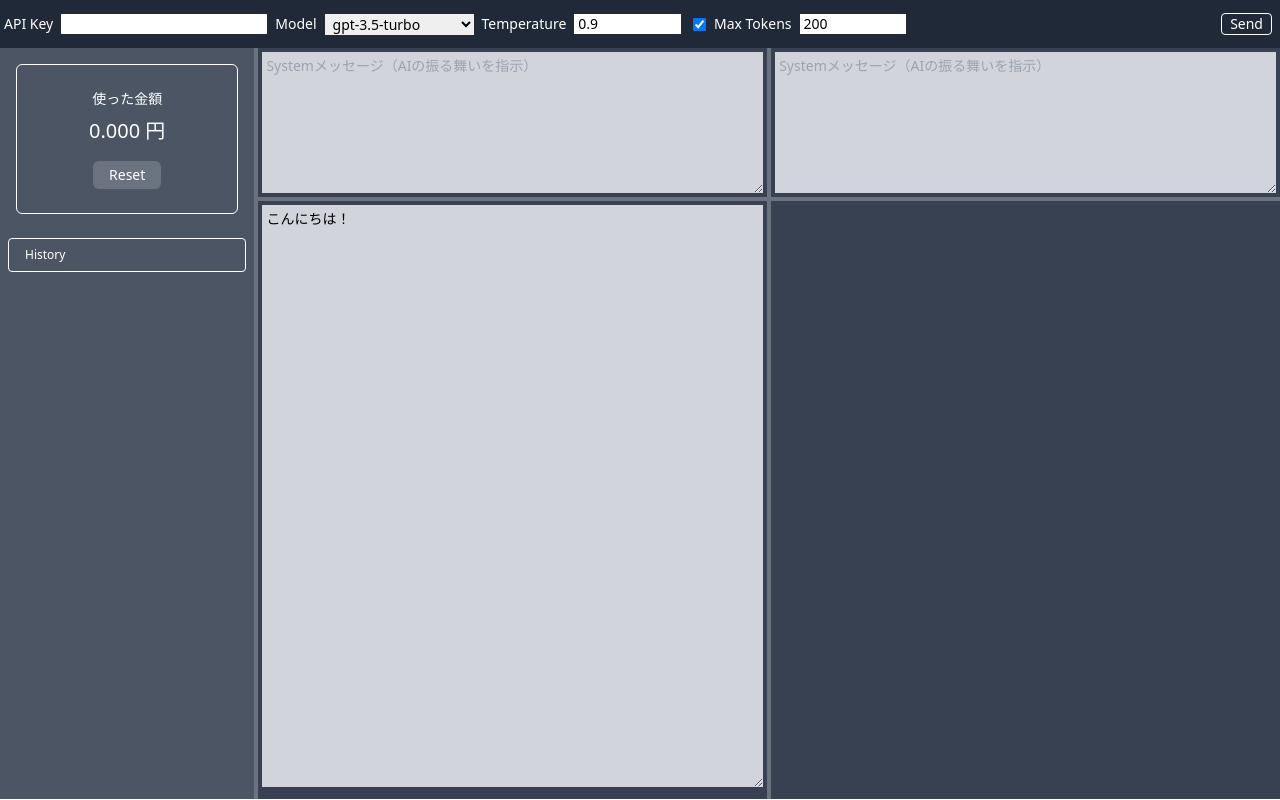
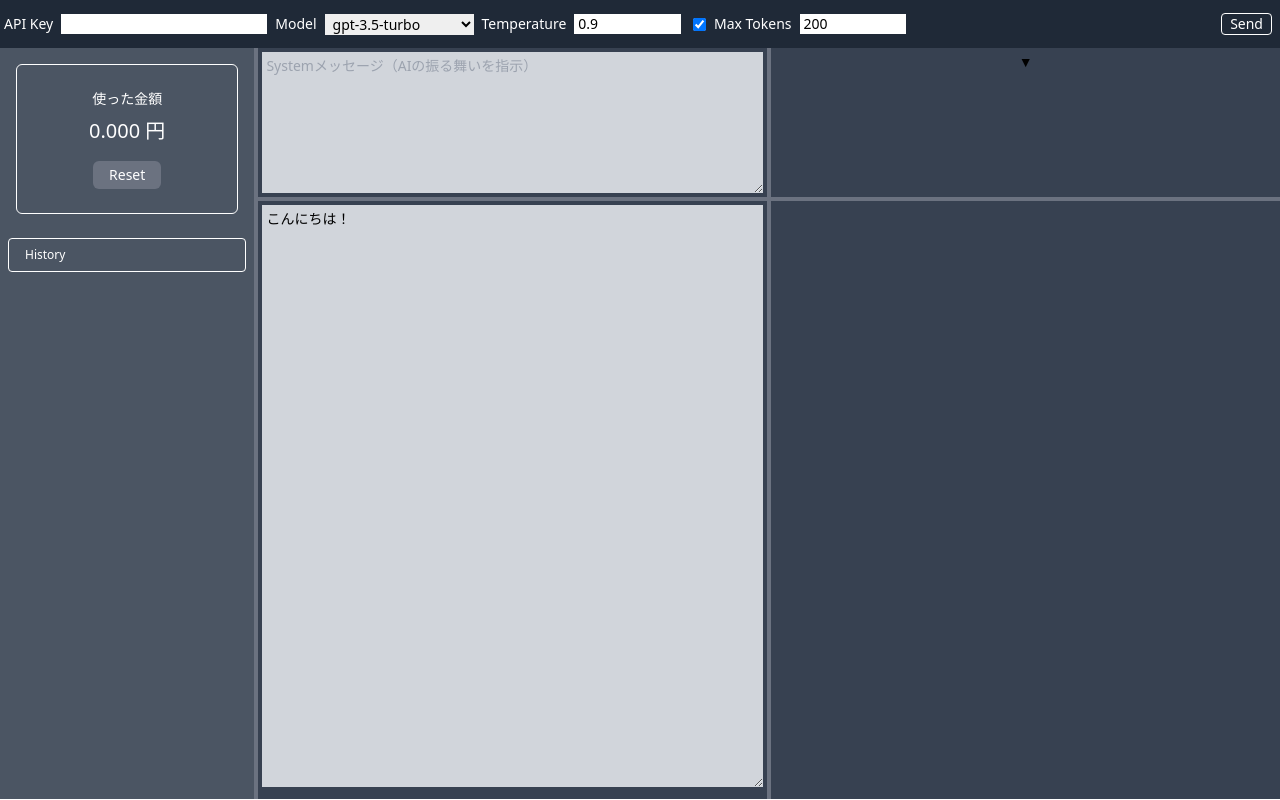
Before and after one commit to kou72/chatgpt-poster, a Next.js app: page / in a window 1280 px wide. Built offline with nearby package versions, Linux system fonts and the light colour scheme.

Commit message:
index.tsxファイルで、右上に表示するコンポーネントをSystemTextAreaからPresentChatsに変更
index.tsx
- 右上に表示するコンポーネントをSystemTextAreaからPresentChatsに変更

```diff
--- a/pages/index.tsx
+++ b/pages/index.tsx
@@ -18,7 +18,7 @@ const Home = () => {
         sidebar={<Sidebar />}
         leftTop={<SystemTextArea />}
         leftBottom={<UserTextArea />}
-        rightTop={<SystemTextArea />}
+        rightTop={<PresentChats />}
         rightBottom={<Response />}
       />
     </>
```
